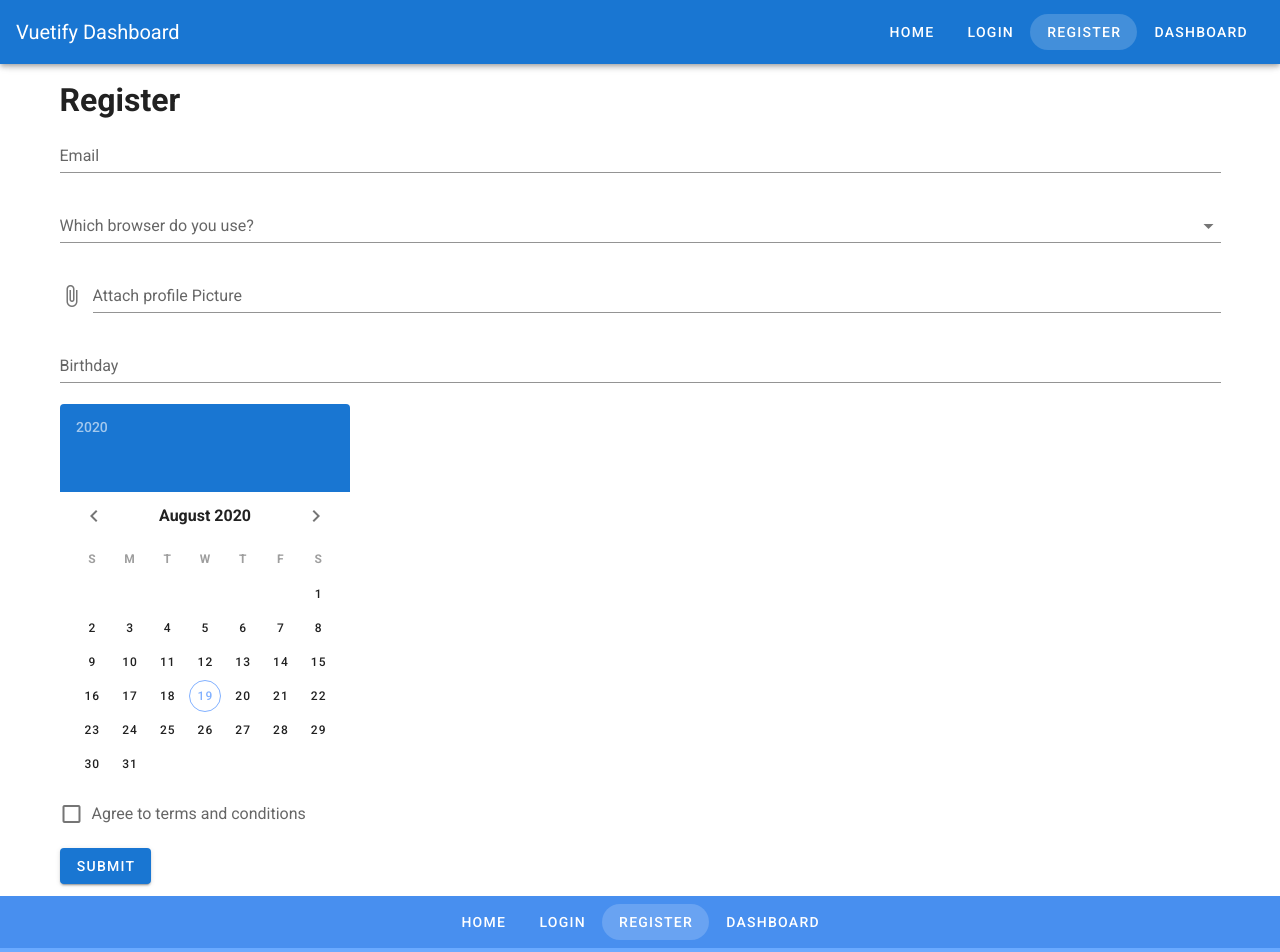
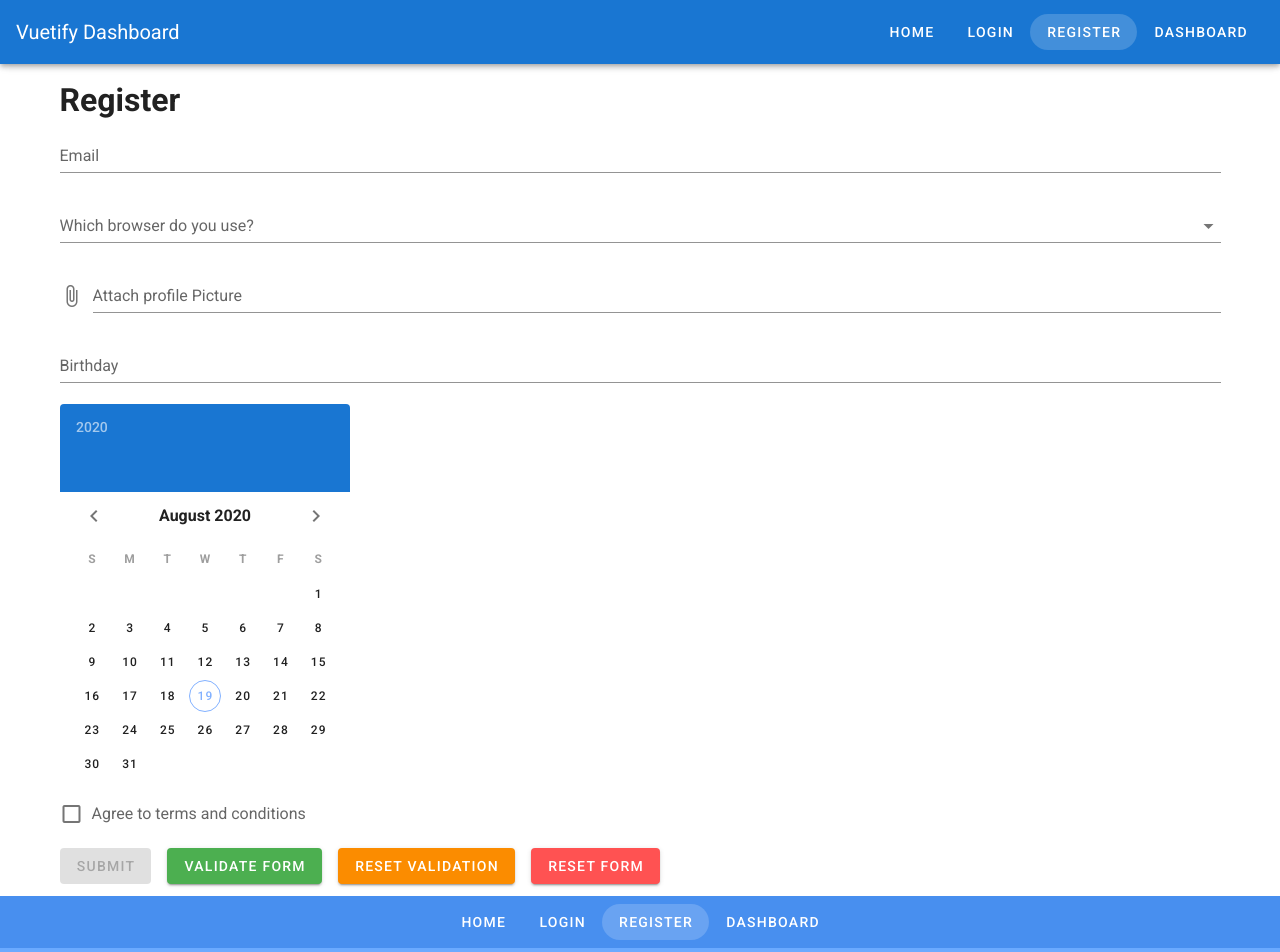
Before and after one commit to abel-masila/vuetify-dashboard, a Vue app: page /register in a window 1280 px wide. Shown: the top 952 px of the page. Built offline with nearby package versions, Linux system fonts and the light colour scheme.

Commit message:
form validation

```diff
--- a/src/views/Register.vue
+++ b/src/views/Register.vue
@@ -3,8 +3,14 @@
     <v-row>
       <v-col>
         <h1>Register</h1>
-        <v-form>
-          <v-text-field label="Email" type="email"></v-text-field>
+        <v-form ref="registerForm" v-model="formValidity">
+          <v-text-field
+            label="Email"
+            type="email"
+            v-model="email"
+            :rules="emailRules"
+            required
+          ></v-text-field>
           <v-autocomplete
             label="Which browser do you use?"
             :items="browsers"
@@ -16,8 +22,26 @@
             readonly=""
           ></v-text-field>
           <v-date-picker v-model="birthday"></v-date-picker>
-          <v-checkbox label="Agree to terms and conditions"></v-checkbox>
-          <v-btn type="submit" color="primary">Submit</v-btn>
+          <v-checkbox
+            label="Agree to terms and conditions"
+            v-model="agreeToTerms"
+            :rules="agreeToTermsRules"
+            required
+          ></v-checkbox>
+          <v-btn
+            type="submit"
+            color="primary"
+            class="mr-4"
+            :disabled="!formValidity"
+            >Submit</v-btn
+          >
+          <v-btn color="success" @click="validateForm" class="mr-4">
+            Validate Form
+          </v-btn>
+          <v-btn color="warning" @click="resetValidation" class="mr-4"
+            >Reset Validation</v-btn
+          >
+          <v-btn color="error" @click="resetForm">Reset Form</v-btn>
         </v-form>
       </v-col>
     </v-row>
@@ -30,7 +54,41 @@
     return {
       browsers: ["Chrome", "Firefox", "Safari", "Edge", "Brave"],
       birthday: "",
+      agreeToTerms: false,
+      agreeToTermsRules: [
+        (value) =>
+          !!value ||
+          "You must agree to the terms and conditions to sign up for an account.",
+      ],
+      email: "",
+      emailRules: [
+        (value) => !!value || "Email is required!",
+        (value) =>
+          (value && value.indexOf("@") !== 0) ||
+          "Email should have a username.",
+        (value) =>
+          (value && value.includes(".")) ||
+          "Email should include a period symbol.",
+        (value) =>
+          (value && value.indexOf(".") - value.indexOf("@") > 1) ||
+          "Email should contain a valid domain.",
+        (value) =>
+          (value && value.indexOf(".") <= value.length - 3) ||
+          "Email should contain a valid domain extension.",
+      ],
+      formValidity: false,
     };
+  },
+  methods: {
+    resetForm() {
+      this.$refs.registerForm.reset();
+    },
+    resetValidation() {
+      this.$refs.registerForm.resetValidation();
+    },
+    validateForm() {
+      this.$refs.registerForm.validate();
+    },
   },
 };
 </script>
```
